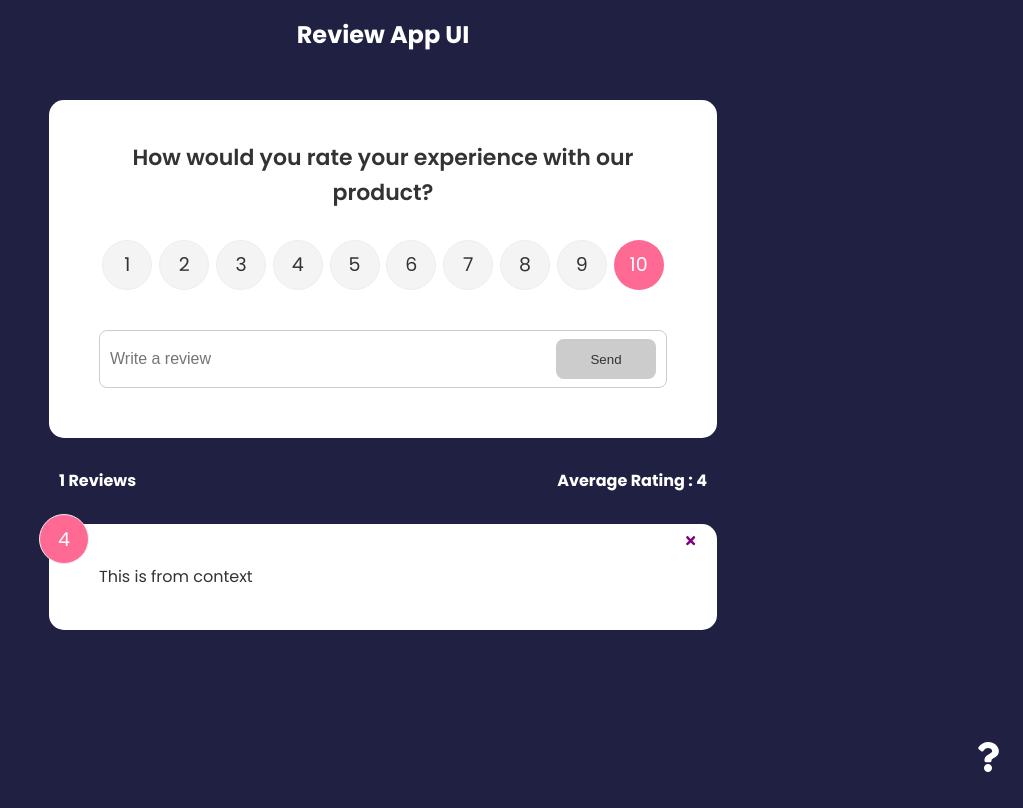
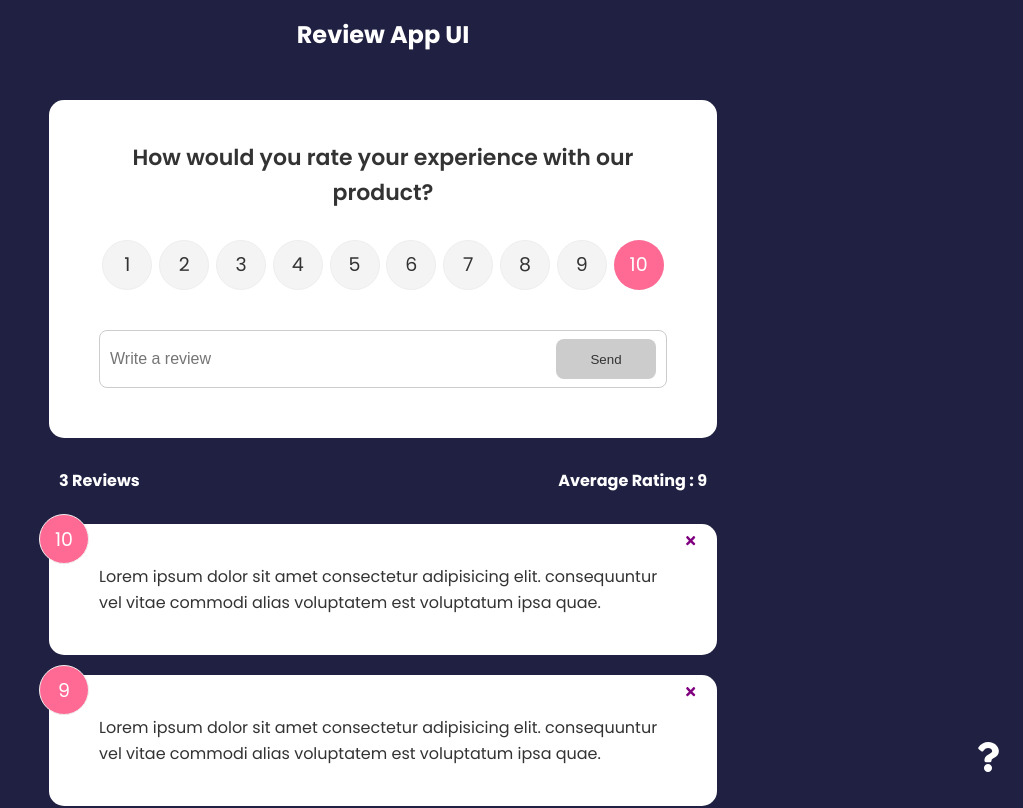
Before and after one commit to Iredafe/review-app, a React (Create React App) app: page / in a window 1280 px wide. Shown: the top 808 px of the page, without its empty margins (257-1280 px from the left). Built offline with nearby package versions, Linux system fonts and the light colour scheme.

Commit message:
clean up 1

```diff
--- a/src/App.js
+++ b/src/App.js
@@ -2,8 +2,6 @@ import { BrowserRouter as Router, Route, Routes } from 'react-router-dom';
 import React from 'react';
 import Header from './components/Header';
 import ReviewList from './components/ReviewList';
-import ReviewData from './data/ReviewData';
-import { useState } from 'react';
 import ReviewForm from './components/ReviewForm';
 import ReviewStats from './components/ReviewStats';
 import AboutPage from './pages/AboutPage';
--- a/src/context/ReviewContext.js
+++ b/src/context/ReviewContext.js
@@ -1,14 +1,13 @@
 import { createContext, useState } from 'react';
 import React from 'react';
 import { v4 as uuid } from 'uuid';
+import ReviewData from '../data/ReviewData';
 
 const ReviewContext = createContext();
 
 export const ReviewProvider = ({ children }) => {
-  const [review, setReview] = useState([
-    { id: 20, rating: 4, text: 'This is from context' },
-  ]);
-
+  const [review, setReview] = useState(ReviewData);
+  console.log('review', review);
   const deleteReviewItem = (id) => {
     if (window.confirm('Are you sure you want to delete this review?')) {
       setReview(review.filter((review) => review.id !== id));
```
